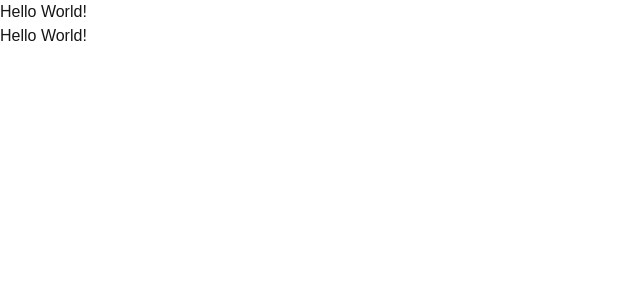
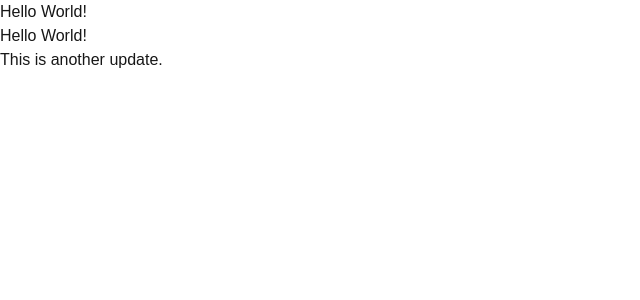
Before and after one commit to mikimatsui07/Hackathon-Practice, a Next.js app: page / in a window 1280 px wide. Shown: the top 300 px of the page, without its empty margins (0-640 px from the left). Built offline with nearby package versions, Linux system fonts and the light colour scheme.

Commit message:
added a paragraph

```diff
--- a/app/page.tsx
+++ b/app/page.tsx
@@ -3,6 +3,7 @@ export default function Home() {
     <main>
       <h1>Hello World!</h1>
       <h1>Hello World!</h1>
+      <p>This is another update.</p>
     </main>
   )
 }
```
